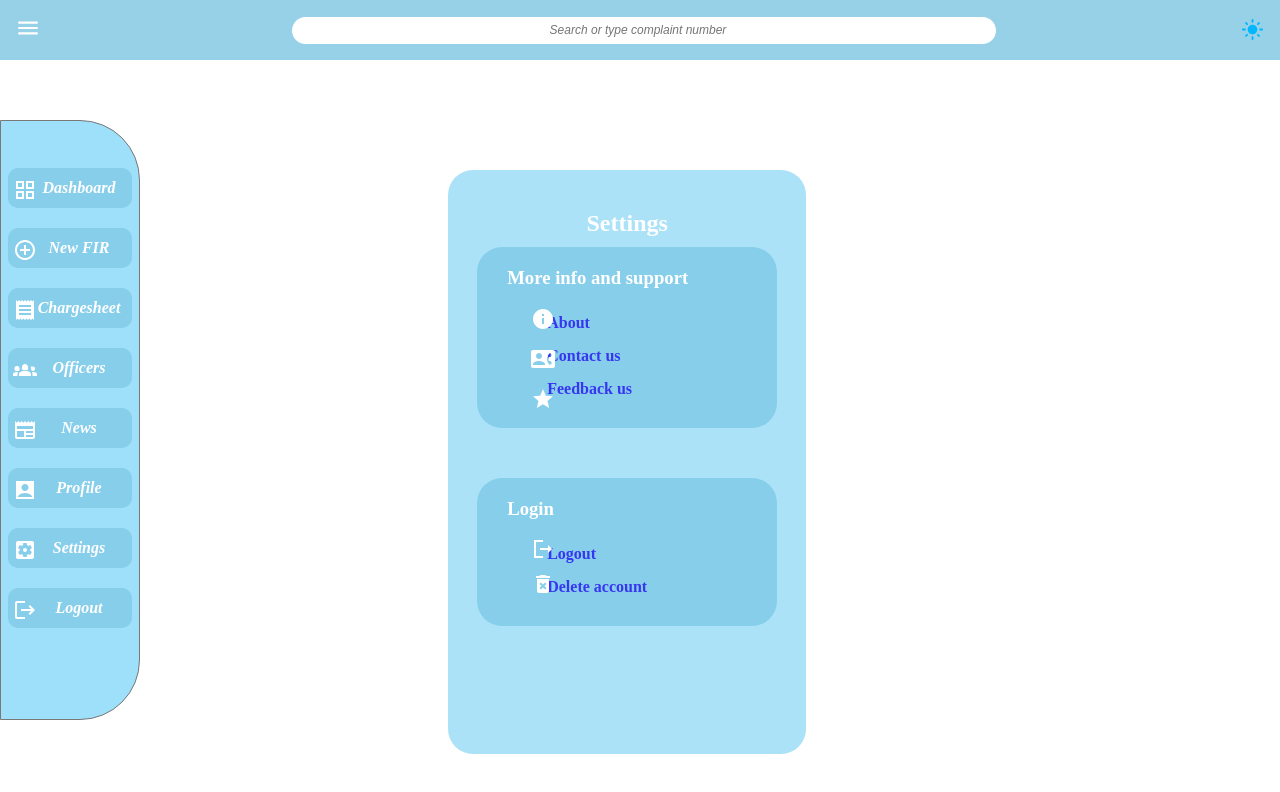
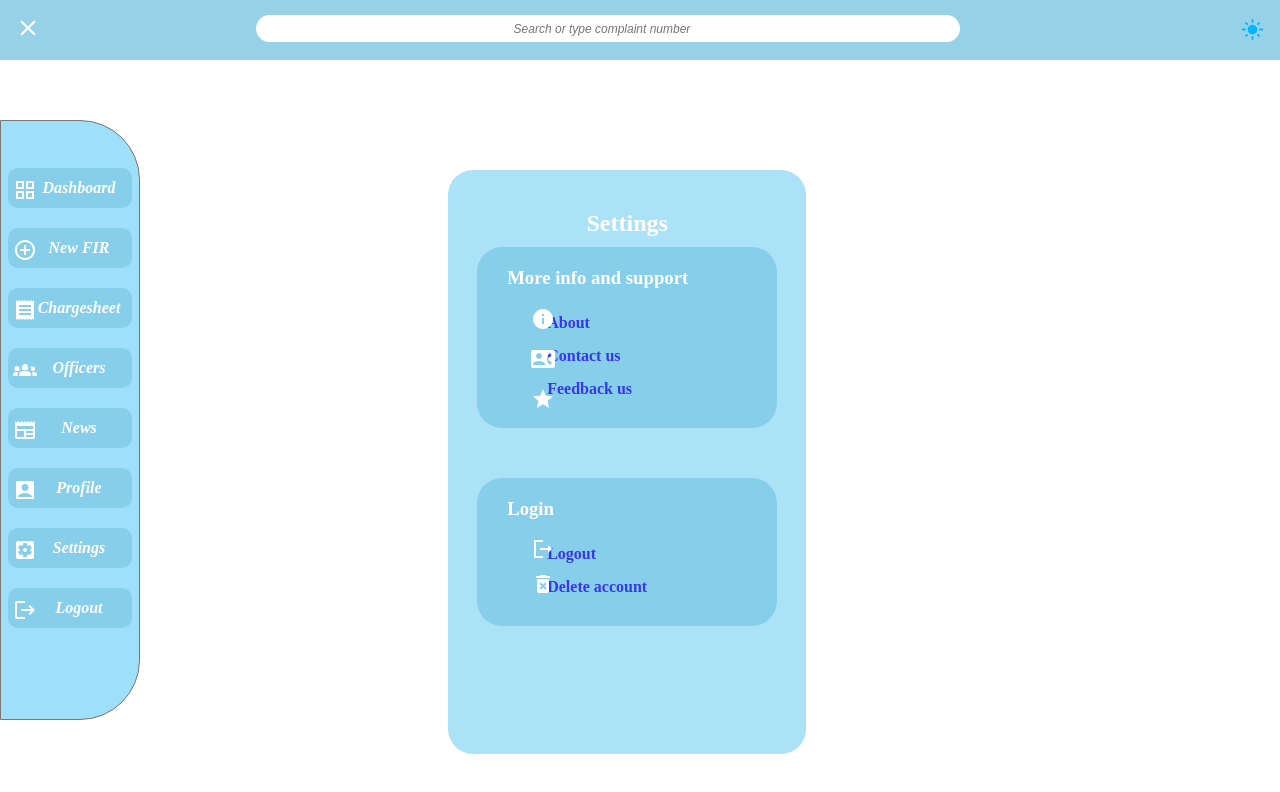
Before and after one commit to challengewin618/crmsx, a React (Vite) app in the folder Frontend/: page /settings in a window 1280 px wide. Both pictures are taken after a click on the icon 28 px from the left and 28 px from the top of the page. Shown: the top 792 px of the page. Built offline with nearby package versions, Linux system fonts and the light colour scheme.

Commit message:
added close icon and changed toggle hide and show sidebar

```diff
--- a/Frontend/src/assets/Components/Header/Header.jsx
+++ b/Frontend/src/assets/Components/Header/Header.jsx
@@ -1,10 +1,29 @@
-import { Menu, DarkModeSharp, LightModeSharp } from "@mui/icons-material";
+import {
+  Menu,
+  DarkModeSharp,
+  LightModeSharp,
+  Close,
+} from "@mui/icons-material";
 import head from "./Header.module.css";
 import Sidebar from "../Sidebar/Sidebar";
-import { useState } from "react";
+import { useEffect, useState } from "react";
 
 function Header(props) {
   const [sideShow, setSide] = useState(false);
+  const [menu, setMenu] = useState(true);
+  const [close, setClose] = useState(false);
+
+  const handleShow = () => {
+    setSide(true);
+    setClose(true);
+    setMenu(false);
+  };
+
+  const handleHide = () => {
+    setSide(false);
+    setClose(false);
+    setMenu(true);
+  };
 
   return (
     <>
@@ -12,12 +31,23 @@ function Header(props) {
         <Sidebar theme1={props.theme1} themeSide={props.themeSide} />
       ) : null}
       <header className={head.header} style={props.themeHead}>
-        <Menu
-          theme={props.theme}
-          sx={{ fontSize: 36 }}
-          className={head.menu}
-          onClick={() => setSide(!sideShow)}
-        ></Menu>
+        {menu ? (
+          <Menu
+            style={props.theme1}
+            sx={{ fontSize: 36 }}
+            className={head.menu}
+            onClick={handleShow}
+          ></Menu>
+        ) : null}
+
+        {close ? (
+          <Close
+            style={props.theme1}
+            sx={{ fontSize: 26 }}
+            className={head.close}
+            onClick={handleHide}
+          ></Close>
+        ) : null}
         <input
           type="search"
           placeholder="Search or type complaint number"
--- a/Frontend/src/assets/Components/Header/Header.module.css
+++ b/Frontend/src/assets/Components/Header/Header.module.css
@@ -18,11 +18,16 @@
   padding: 5px;
   cursor: pointer;
 }
+.close {
+  position: absolute;
+  top: 15px;
+  left: 15px;
+}
 
 .search {
-  position: relative;
-  top: -2px;
-  left: 75px;
+  position: absolute;
+  top: 15px;
+  left: 130px;
   width: 55%;
   border-radius: 15px;
   height: 27px;
--- a/Frontend/src/assets/Components/Settings/Settings.jsx
+++ b/Frontend/src/assets/Components/Settings/Settings.jsx
@@ -44,6 +44,11 @@ export default function Settings(props) {
   //About page
   const handleAbout = () => {
     navigate("/about");
+  };
+
+  // Background blur
+  const blur = {
+    filter: "blur 1px",
   };
 
   return (
--- a/Frontend/src/assets/Components/Sidebar/Sidebar.jsx
+++ b/Frontend/src/assets/Components/Sidebar/Sidebar.jsx
@@ -23,7 +23,6 @@ function Sidebar(props) {
   const [showlog, setShowLog] = useState(false);
 
   const navigate = useNavigate();
-  const great = ">";
 
   const handleShow = () => {
     navigate("/");
@@ -35,9 +34,6 @@ function Sidebar(props) {
 
   const handleLog = () => {
     setShowLog(true);
-    setSide(false);
-  };
-  const hide = () => {
     setSide(false);
   };
 
@@ -67,76 +63,36 @@ function Sidebar(props) {
         </div>
       ) : null}
 
-      {showSide ? (
       <aside className={Side.aside} style={props.theme1}>
-          {/* <h2 className={Side.h2}>CRMS</h2>
-          <LocalPolice className={Side.police} /> */}
         <div className={Side.linkitems}>
-            <Link
-              to="/dashboard"
-              style={props.themeSide}
-              className={Side.link}
-              onClick={hide}
-            >
+          <Link to="/dashboard" style={props.themeSide} className={Side.link}>
             <GridView className={Side.item}></GridView>
             <h3 className={Side.h3}>Dashboard</h3>
           </Link>
-            <Link
-              to="/newfir"
-              style={props.themeSide}
-              className={Side.link}
-              onClick={hide}
-            >
+          <Link to="/newfir" style={props.themeSide} className={Side.link}>
             <AddCircleOutlineSharp
               className={Side.item}
             ></AddCircleOutlineSharp>
             <h3 className={Side.h3}>New FIR</h3>
           </Link>
-            <Link
-              to="/chargesheet"
-              style={props.themeSide}
-              className={Side.link}
-              onClick={hide}
-            >
+          <Link to="/chargesheet" style={props.themeSide} className={Side.link}>
             <ReceiptSharp className={Side.item}></ReceiptSharp>
             <h3 className={Side.h3}>Chargesheet</h3>
           </Link>
-            <Link
-              to="/officers"
-              style={props.themeSide}
-              className={Side.link}
-              onClick={hide}
-            >
+          <Link to="/officers" style={props.themeSide} className={Side.link}>
             <Groups2Sharp className={Side.item}></Groups2Sharp>
             <h3 className={Side.h3}>Officers</h3>
           </Link>
-            <Link
-              to="/news"
-              style={props.themeSide}
-              className={Side.link}
-              onClick={hide}
-            >
+          <Link to="/news" style={props.themeSide} className={Side.link}>
             <Newspaper className={Side.item}></Newspaper>
             <h3 className={Side.h3}>News</h3>
           </Link>
-            <Link
-              to="/profile"
-              style={props.themeSide}
-              className={Side.link}
-              onClick={hide}
-            >
+          <Link to="/profile" style={props.themeSide} className={Side.link}>
             <AccountBoxSharp className={Side.item}></AccountBoxSharp>
             <h3 className={Side.h3}>Profile</h3>
           </Link>
-            <Link
-              to="/settings"
-              style={props.themeSide}
-              className={Side.link}
-              onClick={hide}
-            >
-              <SettingsApplications
-                className={Side.item}
-              ></SettingsApplications>
+          <Link to="/settings" style={props.themeSide} className={Side.link}>
+            <SettingsApplications className={Side.item}></SettingsApplications>
             <h3 className={Side.h3}>Settings</h3>
           </Link>
           <Link
@@ -150,7 +106,6 @@ function Sidebar(props) {
           </Link>
         </div>
       </aside>
-      ) : null}
     </>
   );
 }
```
Also changed, not shown: Frontend/src/assets/Components/Config/Firebase.js (added, +27 -0 lines). Lines whose indentation alone changed are shown as unchanged.
